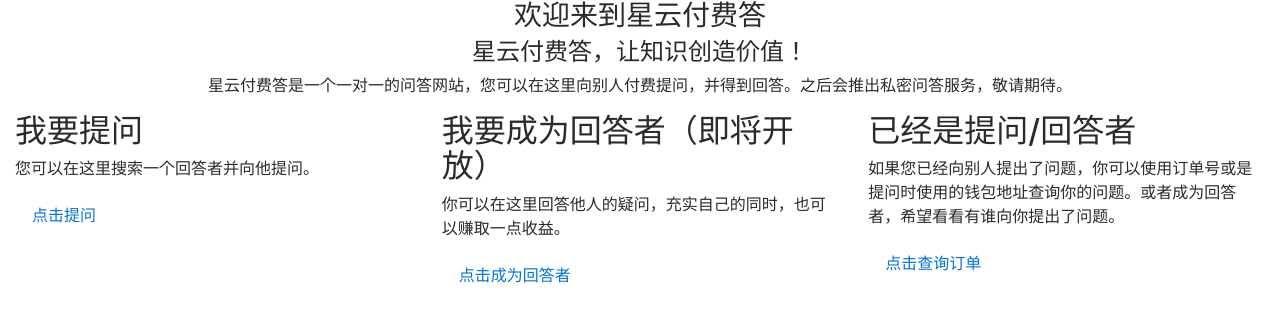
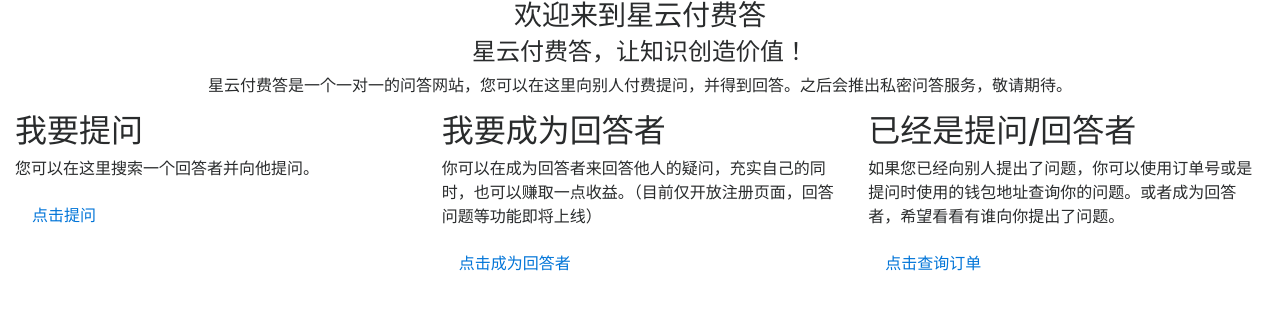
Before and after one commit to deepcola/deepcola.github.io, a plain HTML site: page quote/index.html in a window 1280 px wide. Drawn offline with Linux system fonts and the light colour scheme; a script that the page names is missing.

Commit message:
修改主页的描述文字“

```diff
--- a/quote/index.html
+++ b/quote/index.html
@@ -44,10 +44,10 @@
 		</div>
 		<div class="col-md-4">
 			<h2>
-				我要成为回答者（即将开放）
+				我要成为回答者
 			</h2>
 			<p>
-				你可以在这里回答他人的疑问，充实自己的同时，也可以赚取一点收益。
+				你可以在成为回答者来回答他人的疑问，充实自己的同时，也可以赚取一点收益。（目前仅开放注册页面，回答问题等功能即将上线）
 			</p>
 			<p>
 				<a class="btn" href="beinganswer.html">点击成为回答者</a>
```
